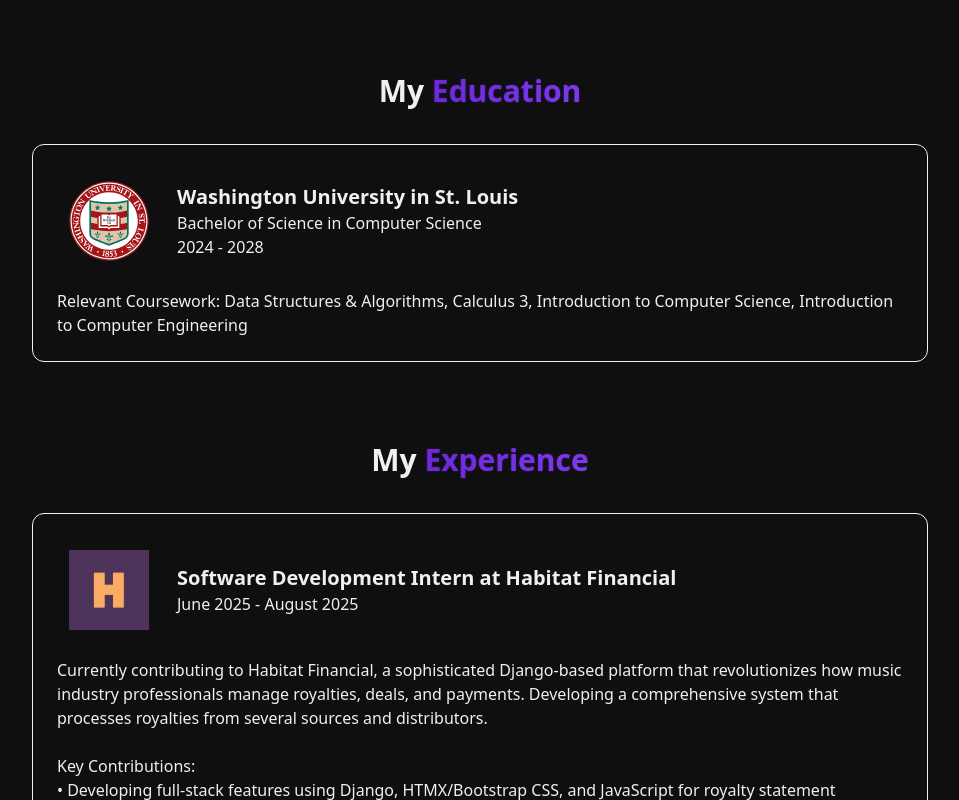
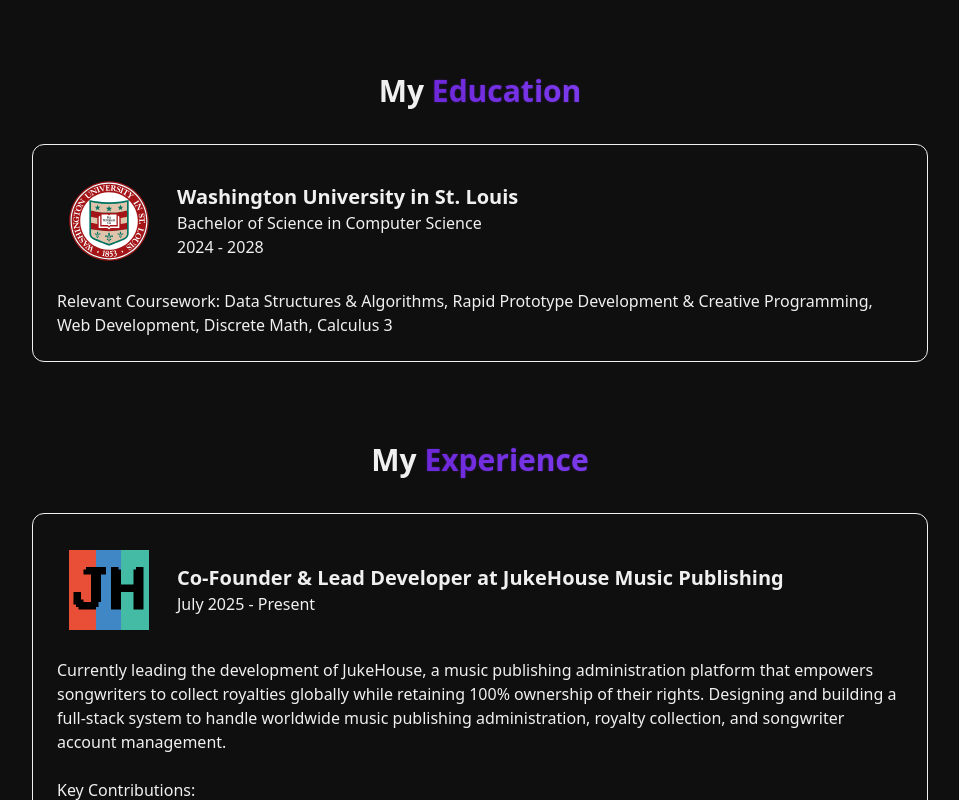
Before and after one commit to G-Gewargis/personal-portfolio, a Next.js app: page / in a window 1280 px wide. Shown: the part 2000-2800 px from the top of the page, without its empty margins (160-1119 px from the left). Built offline with nearby package versions, Linux system fonts and the light colour scheme.

Commit message:
Add JukeHouse logo and update resume; enhance ExperienceSection with new role and contributions

```diff
--- a/src/components/sections/EducationSection.js
+++ b/src/components/sections/EducationSection.js
@@ -45,7 +45,7 @@
             </div>
           </div>
           <p className="text-text-secondary">
-            Relevant Coursework: Data Structures & Algorithms, Calculus 3, Introduction to Computer Science, Introduction to Computer Engineering
+            Relevant Coursework: Data Structures & Algorithms, Rapid Prototype Development & Creative Programming, Web Development, Discrete Math, Calculus 3
           </p>
         </motion.div>
       </div>
--- a/src/components/sections/ExperienceSection.js
+++ b/src/components/sections/ExperienceSection.js
@@ -22,20 +22,41 @@
       </motion.h2>
 
       <div className="space-y-8">
+
+        <ExperienceCard
+          logo="/logos/jukehouse.png"
+          company="JukeHouse Music Publishing"
+          title="Co-Founder & Lead Developer"
+          date="July 2025 - Present"
+          description={`Currently leading the development of JukeHouse, a music publishing administration platform that empowers songwriters to collect royalties globally while retaining 100% ownership of their rights. Designing and building a full-stack system to handle worldwide music publishing administration, royalty collection, and songwriter account management.
+
+Key Contributions:
+
+- Architecting and implementing the platform using Django, PostgreSQL, and modern web technologies to provide a robust, scalable backend and user-friendly frontend
+
+- Designing scalable database schemas and building RESTful APIs with Django REST Framework (DRF) to integrate with global collection societies, performance rights organizations (PROs), and digital service providers for automated royalty tracking and distribution
+
+- Building comprehensive user dashboards and reporting systems that deliver real-time earnings analytics, detailed monthly reports, and transparent royalty breakdowns for thousands of songwriters worldwide
+
+- Managing technical decisions across the platform, including system architecture, API design, and database optimizations, while coordinating product requirements and implementation priorities
+        `}
+
+        />
+
         <ExperienceCard
           logo="/logos/habitat-financial.jpeg"
           company="Habitat Financial"
           title="Software Development Intern"
           date="June 2025 - August 2025"
-          description={`Currently contributing to Habitat Financial, a sophisticated Django-based platform that revolutionizes how music industry professionals manage royalties, deals, and payments. Developing a comprehensive system that processes royalties from several sources and distributors.
+          description={`Contributed to Habitat Financial, a sophisticated Django-based platform that revolutionizes how music industry professionals manage royalties, deals, and payments. Developed a comprehensive system that processed royalties from several sources and distributors.
 
 Key Contributions:
-• Developing full-stack features using Django, HTMX/Bootstrap CSS, and JavaScript for royalty statement processing and payee management
-• Building responsive web interfaces for album/artist management, revenue stream tracking, and financial reporting
-• Implementing data processing pipelines that handle complex royalty calculations across multiple currencies and territories
-• Contributing to API development for seamless integration with external music platforms and payment systems
+- Developed full-stack features using Django, HTMX/Bootstrap CSS, and JavaScript for royalty statement processing and payee management improving processing efficiency by 30%
+- Built responsive web interfaces for album/artist management, revenue stream tracking, and financial reporting, used by dozens of labels and hundreds of artists
+- Implemented data processing pipelines that handle complex royalty calculations in 10+ currencies across 20+ territories, ensuring accuracy and compliance
+- Contributed to API development for seamless integration with external music platforms and payment systems
 
-The platform processes millions in royalties and provides comprehensive analytics for artists, labels, and music professionals. Through this role, I'm gaining hands-on experience with enterprise-level Django development, database optimization, and music industry business logic.`}
+The platform processes millions in royalties and provides comprehensive analytics for artists, labels, and music professionals. Through this role, I gained hands-on experience with enterprise-level Django development, database optimization, and music industry business logic.`}
         />
 
 
```
Also changed, not shown: public/logos/jukehouse.png (added), 1 other file (tests, documents, lock files or other folders).
